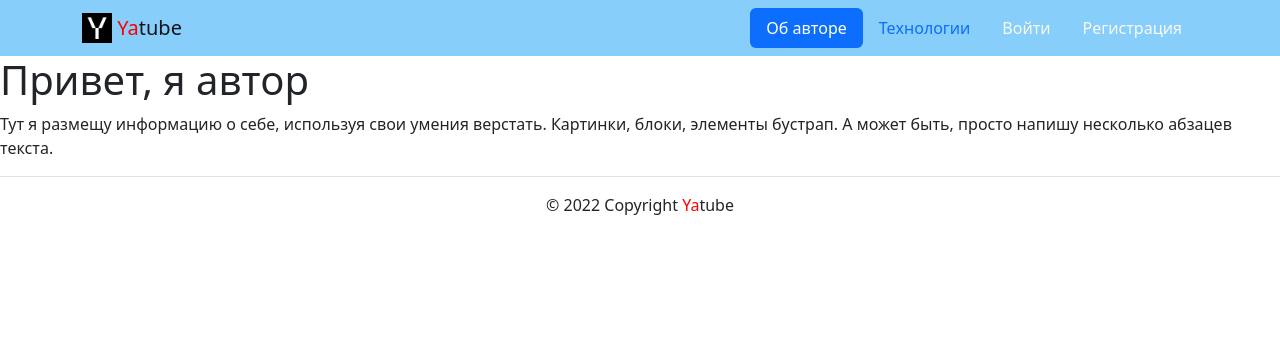
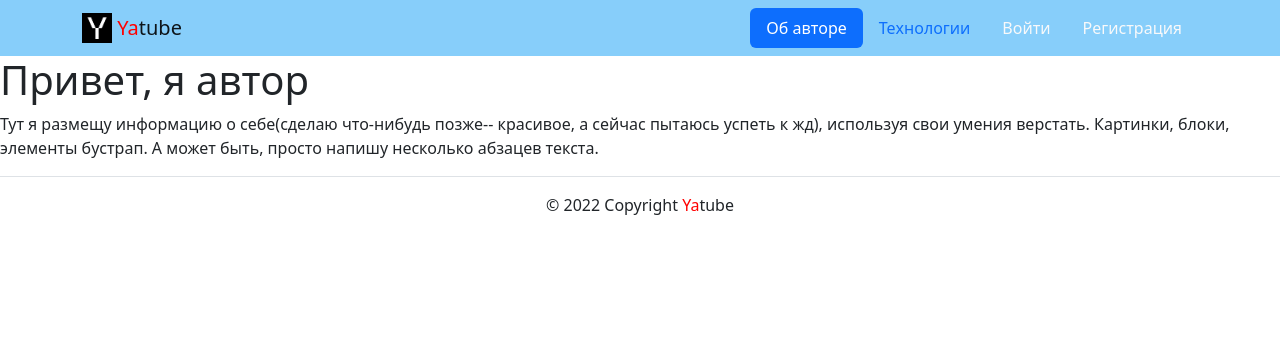
Before and after one commit to Maksprots/IT-news_project, a Django app: page /about/author/ in a window 1280 px wide. Shown: the top 356 px of the page. Run offline with Django 3.2, Linux system fonts and the light colour scheme; some libraries are stand-ins or nearby versions.

Commit message:
исправлен шаблон

```diff
--- a/yatube/templates/about/author.html
+++ b/yatube/templates/about/author.html
@@ -4,7 +4,7 @@
 {% block content %}
 <h1>Привет, я автор</h1>
 <p>
-  Тут я размещу информацию о себе, используя свои умения верстать.
+  Тут я размещу информацию о себе(сделаю что-нибудь позже-- красивое, а сейчас пытаюсь успеть к жд), используя свои умения верстать.
   Картинки, блоки, элементы бустрап. А может быть, просто напишу несколько абзацев текста.
 </p>
 {% endblock %}
```
